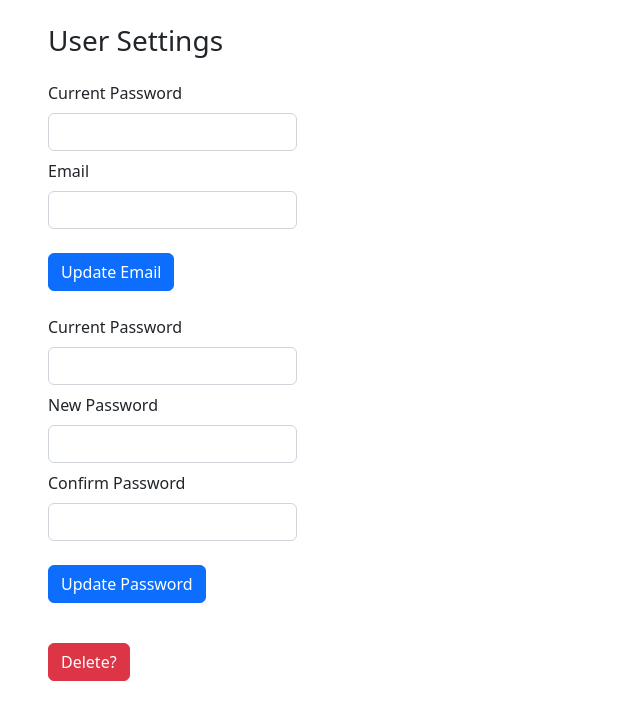
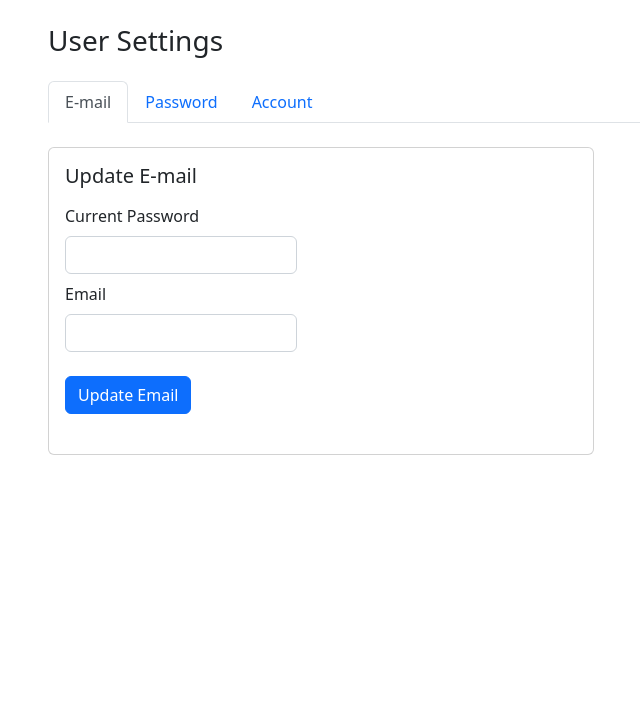
Before and after one commit to agutiernc/wiseup, a Flask app: template templates/users/profile.html in a window 1280 px wide. Shown: the part 72-800 px from the top of the page, without its empty margins (46-686 px from the left). Run offline with Flask 2, Linux system fonts and the light colour scheme; the template is opened without the code that fills it: values that come from a table or form of the project are taken from there, others are empty; parts of the project's set-up code (start-up, migrations or seed data) failed here and were passed over; some libraries are stand-ins or nearby versions.

Commit message:
styled user settings page

```diff
--- a/templates/users/profile.html
+++ b/templates/users/profile.html
@@ -5,8 +5,29 @@
 <div class="container">
   <h3 class="my-4">User Settings</h3>
 
+  <!-- inner nav-tabs -->
+  <ul class="nav nav-tabs" id="myTab" role="tablist">
+    <li class="nav-item" role="presentation">
+      <button class="nav-link active" id="email-tab" data-bs-toggle="tab" data-bs-target="#email-tab-pane" type="button" role="tab" aria-controls="email-tab-pane" aria-selected="true">E-mail</button>
+    </li>
+    <li class="nav-item" role="presentation">
+      <button class="nav-link" id="password-tab" data-bs-toggle="tab" data-bs-target="#password-tab-pane" type="button" role="tab" aria-controls="password-tab-pane" aria-selected="false">Password</button>
+    </li>
+    <li class="nav-item" role="presentation">
+      <button class="nav-link" id="account-tab" data-bs-toggle="tab" data-bs-target="#account-tab-pane" type="button" role="tab" aria-controls="account-tab-pane" aria-selected="false">Account</button>
+    </li>
+  </ul>
+
+  <!-- inner nav-tabs content -->
+  <div class="tab-content" id="myTabContent">
+    <!-- first nav-tab -->
+    <div class="tab-pane fade show active mt-4" id="email-tab-pane" role="tabpanel" aria-labelledby="email-tab" tabindex="0">
       <!-- Update Email Form -->
-  <div class="row w-25 mb-4">
+      <div class="card w-50">
+        <div class="card-body">
+          <h5 class="card-title mb-3">Update E-mail</h5>
+
+          <div class="row w-50 mb-4">
             <form method="POST">
               {{ form1.hidden_tag() }}
 
@@ -17,9 +38,18 @@
               {{ form1.submit1(class_='btn btn-primary mt-3') }}
             </form>
           </div>
+        </div>
+      </div>
+    </div>
 
+    <!-- second nav-tab -->
+    <div class="tab-pane fade mt-4" id="password-tab-pane" role="tabpanel" aria-labelledby="password-tab" tabindex="0">
       <!-- Update Password Form -->
-  <div class="row w-25 mb-4">
+      <div class="card w-50">
+        <div class="card-body">
+          <h5 class="card-title mb-3">Update Password</h5>
+
+          <div class="row w-50 mb-4">
             <form method="POST" enctype="multipart/form-data">
               {{ form2.hidden_tag() }}
 
@@ -33,17 +63,30 @@
             </form>
           </div>
 
+        </div>
+      </div>
+    </div>
 
-  <!-- Delete user's account -->
-  <button
-    type="submit"
-    class="btn btn-danger mt-3"
-    formmethod="POST"
-    formaction="/users/delete"
-  >
-    Delete?
+    <!-- third nav-tab -->
+    <div class="tab-pane fade mt-4" id="account-tab-pane" role="tabpanel" aria-labelledby="account-tab" tabindex="0">
+      <div class="card w-50">
+        <div class="card-body">
+          <h5 class="card-title">We're sorry to see you go</h5>
+
+          <p class="card-text">
+            Once you delete your account, your username, info, and saved content are permanently removed
+            from <strong>WiseUp</strong>
+          </p>
+
+          <button type="submit" class="btn btn-danger mt-3" formmethod="POST" formaction="/users/delete">
+            Delete account?
           </button>
 
         </div>
+      </div>
+
+    </div>
+  </div>
+</div>
 
 {% endblock %}
```
Lines whose indentation alone changed are shown as unchanged.
